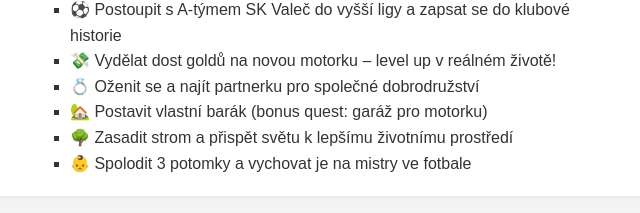
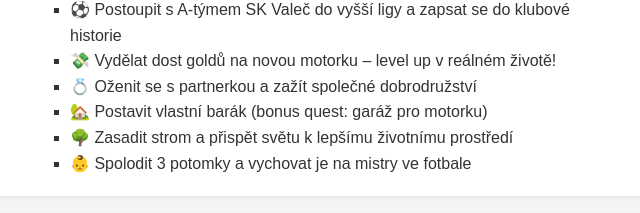
Before and after one commit to T0miiik/personal, a plain HTML site: page index.html in a window 1280 px wide. Shown: the part 915-1128 px from the top of the page, 330-970 px from the left. Drawn offline with Linux system fonts and the light colour scheme.

Commit message:
uprava textu

```diff
--- a/index.html
+++ b/index.html
@@ -66,7 +66,7 @@
     <li>🎓 Dokončit maturitu bez ragequitu (bonus XP za klidné nervy)</li>
     <li>⚽ Postoupit s A-týmem SK Valeč do vyšší ligy a zapsat se do klubové historie</li>
     <li>💸 Vydělat dost goldů na novou motorku – level up v reálném životě!</li>
-    <li>💍 Oženit se a najít partnerku pro společné dobrodružství</li>
+    <li>💍 Oženit se s partnerkou a zažít společné dobrodružství</li>
     <li>🏡 Postavit vlastní barák (bonus quest: garáž pro motorku)</li>
     <li>🌳 Zasadit strom a přispět světu k lepšímu životnímu prostředí</li>
     <li>👶 Spolodit 3 potomky a vychovat je na mistry ve fotbale</li>
```
